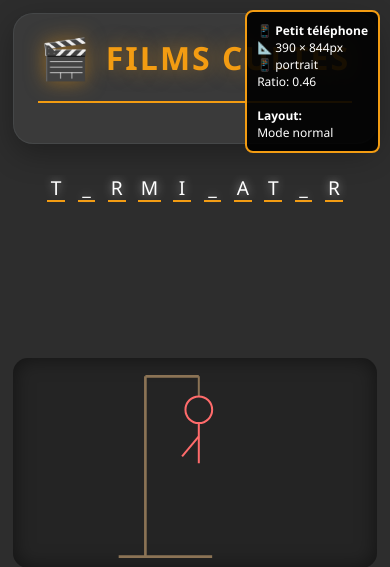
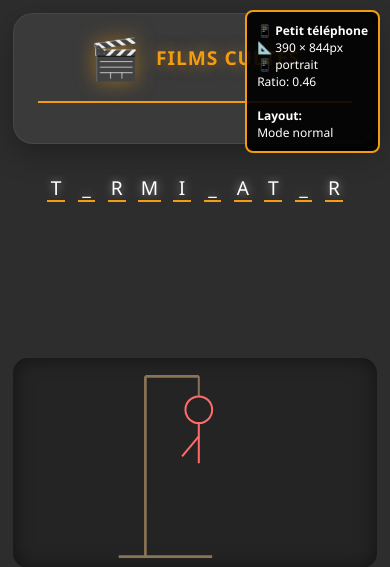
Before and after one commit to Cryborg/hangman, a PHP site: page /test-landscape.html in a window 390 px wide. Shown: the top 567 px of the page. Run offline with PHP 8.4, Linux system fonts and the light colour scheme.

Commit message:
feat: Optimisation espace - réduction taille catégorie et header
- 📝 Nom catégorie réduit ~40% : 2rem → 1.2rem (desktop), 1.3rem → 1.1rem (mobile)
- 📏 Header réduit ~20% : padding spacing-md → spacing-sm
- 🎯 Plein écran optimisé : 0.9rem/0.8rem pour catégorie selon taille écran
- ✨ Plus d'espace vertical disponible pour le jeu
- 🎨 Letter-spacing réduit pour harmonie visuelle
- 📱 Cohérence sur tous breakpoints (mobile/desktop/plein écran)

🤖 Generated with [Claude Code](https://claude.ai/code)

Co-Authored-By: Claude <noreply@anthropic.com>

```diff
--- a/styles/game-header.css
+++ b/styles/game-header.css
@@ -31,11 +31,11 @@
 }
 
 .category-title h2 {
-    font-size: 2rem;
+    font-size: 1.2rem; /* Réduit de ~40% (2rem → 1.2rem) */
     color: var(--primary-color);
     text-transform: uppercase;
-    letter-spacing: 2px;
-    text-shadow: 0 0 20px var(--primary-shadow);
+    letter-spacing: 1px; /* Réduit aussi l'espacement des lettres */
+    text-shadow: 0 0 15px var(--primary-shadow);
     margin: 0;
 }
 
--- a/styles/layout.css
+++ b/styles/layout.css
@@ -64,7 +64,7 @@
     display: flex;
     justify-content: space-between;
     align-items: center;
-    padding: var(--spacing-md) var(--spacing-xl);
+    padding: var(--spacing-sm) var(--spacing-xl); /* Réduit de ~20% (md → sm) */
     max-width: 1200px;
     margin: 0 auto;
 }
--- a/styles/responsive.css
+++ b/styles/responsive.css
@@ -15,7 +15,7 @@
     }
 
     .fullscreen-mode .header-content {
-        padding: var(--spacing-xs);
+        padding: calc(var(--spacing-xs) * 0.8); /* Encore plus réduit en plein écran */
     }
 
     .fullscreen-mode .header-content h1 {
@@ -60,7 +60,7 @@
     }
 
     .fullscreen-mode .category-title h2 {
-        font-size: 1.1rem;
+        font-size: 0.9rem; /* Encore plus petit en plein écran */
         margin: 0;
     }
 
@@ -195,7 +195,7 @@
     }
 
     .fullscreen-mode .app-header {
-        padding: 2px var(--spacing-sm);
+        padding: 1px var(--spacing-sm); /* Très réduit pour petits écrans */
     }
 
     .fullscreen-mode .header-content h1 {
@@ -208,7 +208,7 @@
     }
 
     .fullscreen-mode .category-title h2 {
-        font-size: 0.9rem;
+        font-size: 0.8rem; /* Très petit sur les petits écrans */
     }
 
     .fullscreen-mode .category-icon {
@@ -484,7 +484,7 @@ html, body {
 
     /* === LAYOUT (depuis layout.css) === */
     .header-content {
-        padding: var(--spacing-md);
+        padding: var(--spacing-sm); /* Cohérent avec la réduction desktop */
     }
 
     /* Boutons header plus petits sur mobile */
@@ -516,8 +516,8 @@ html, body {
     }
 
     .category-title h2 {
-        font-size: 1.3rem;
-        letter-spacing: 1px;
+        font-size: 1.1rem; /* Cohérent avec la réduction desktop */
+        letter-spacing: 0.5px; /* Réduit aussi */
     }
 
     .category-title {
@@ -1170,7 +1170,7 @@ html, body {
     }
 
     .category-title h2 {
-        font-size: 1.8rem;
+        font-size: 1.3rem; /* Réduit de ~40% aussi (1.8rem → 1.3rem) */
     }
 
     .category-icon {
```
